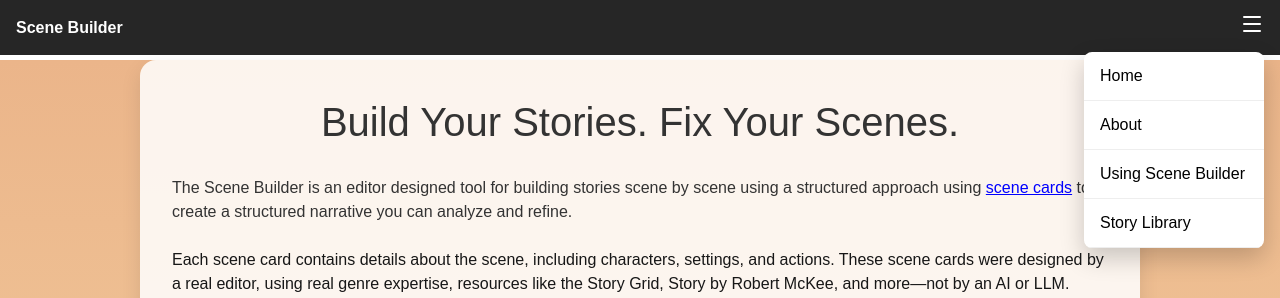
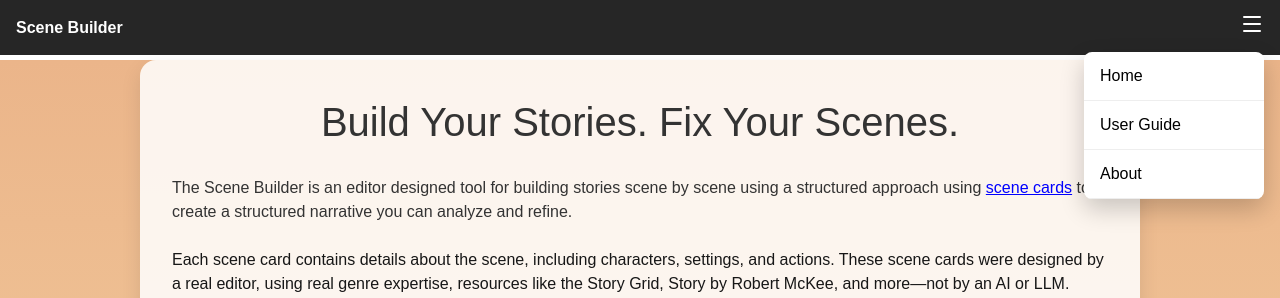
Before and after one commit to aignerloren/scene-builder-v1, a Next.js app: page / in a window 1280 px wide. Both pictures are taken after a click on the button 1252 px from the left and 24 px from the top of the page. Shown: the top 298 px of the page. Built offline with nearby package versions, Linux system fonts and the light colour scheme; no server answers.

Commit message:
Update NavBar.tsx
Taking out login feature for pre-launch site

```diff
--- a/components/NavBar.tsx
+++ b/components/NavBar.tsx
@@ -94,6 +94,12 @@ export default function NavBar() {
             >
               Home
             </div>
+            <div
+              onClick={goWritingHelp}
+              style={itemStyle}
+            >
+              User Guide
+            </div>
 
             <div
               onClick={goAbout}
@@ -101,22 +107,6 @@ export default function NavBar() {
             >
               About
             </div>
-
-            <div
-              onClick={goWritingHelp}
-              style={itemStyle}
-            >
-              Using Scene Builder
-            </div>
-
-            <div
-              onClick={goStoryLibrary}
-              style={itemStyle}
-            >
-              Story Library
-            </div>
-
-
           </div>
         )}
       </div>
```
